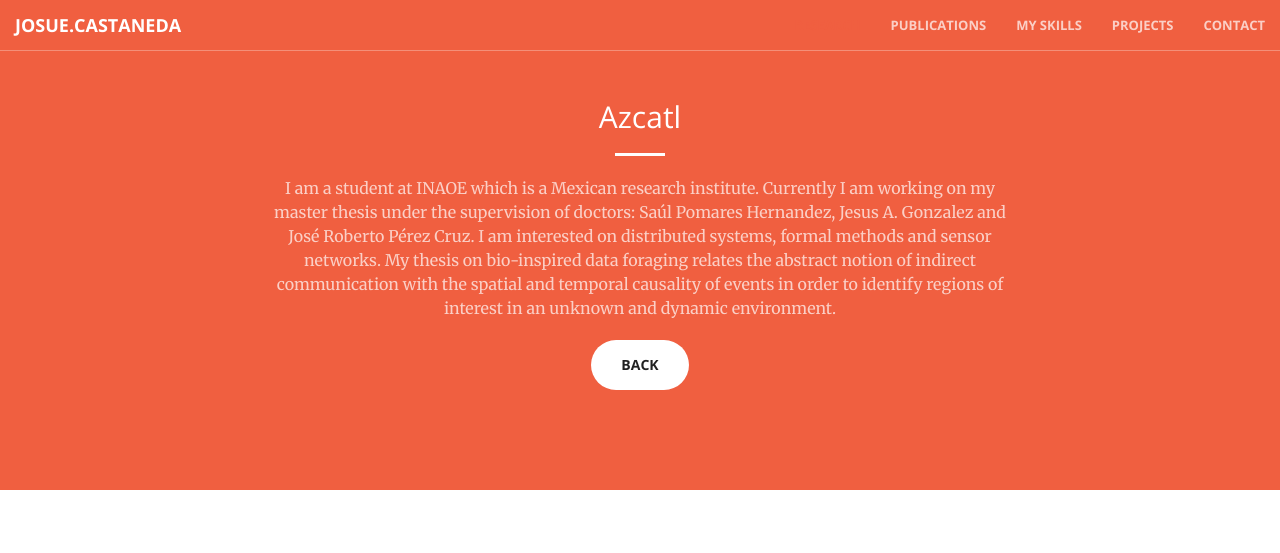
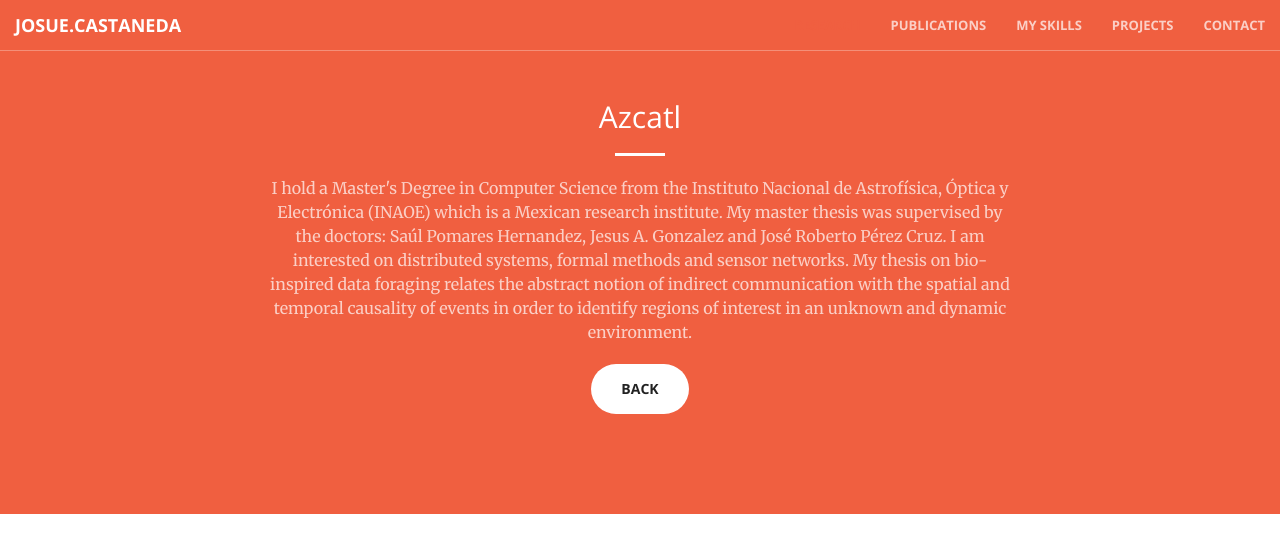
Before and after one commit to JosueCastaneda/JosueCastaneda.github.io, a Jekyll site: the page built from azcatl.html, in a window 1280 px wide. Shown: the top 553 px of the page. Built offline with Jekyll 4.4.1, drawn with Linux system fonts in a browser that asks for light colours.

Commit message:
Update azcatlDescription.html

```diff
--- a/_includes/azcatlDescription.html
+++ b/_includes/azcatlDescription.html
@@ -4,7 +4,11 @@
             <div class="col-lg-8 col-lg-offset-2 text-center">
                 <h2 class="section-heading">Azcatl</h2>
                 <hr class="light">
-                <p class="text-faded">I am a student at INAOE which is a Mexican research institute. Currently I am working on my master thesis under the supervision of doctors: Saúl Pomares Hernandez, Jesus A. Gonzalez and José Roberto Pérez Cruz. I am interested on distributed systems, formal methods and sensor networks. My thesis on bio-inspired data foraging relates the abstract notion of indirect communication with the spatial and temporal causality of events in order to identify regions of interest in an unknown and dynamic environment.</p>
+                <p class="text-faded">I hold a Master's Degree in Computer Science from the Instituto Nacional de Astrofísica, Óptica y Electrónica (INAOE) which is a Mexican research institute.
+                    My master thesis was supervised by the doctors: Saúl Pomares Hernandez, Jesus A. Gonzalez and José Roberto Pérez Cruz.
+                    I am interested on distributed systems, formal methods and sensor networks.
+                    My thesis on bio-inspired data foraging relates the abstract notion of indirect communication with the spatial and
+                    temporal causality of events in order to identify regions of interest in an unknown and dynamic environment.</p>
                 <a href="index.html" class="btn btn-default btn-xl">Back</a>
             </div>
         </div>
```
